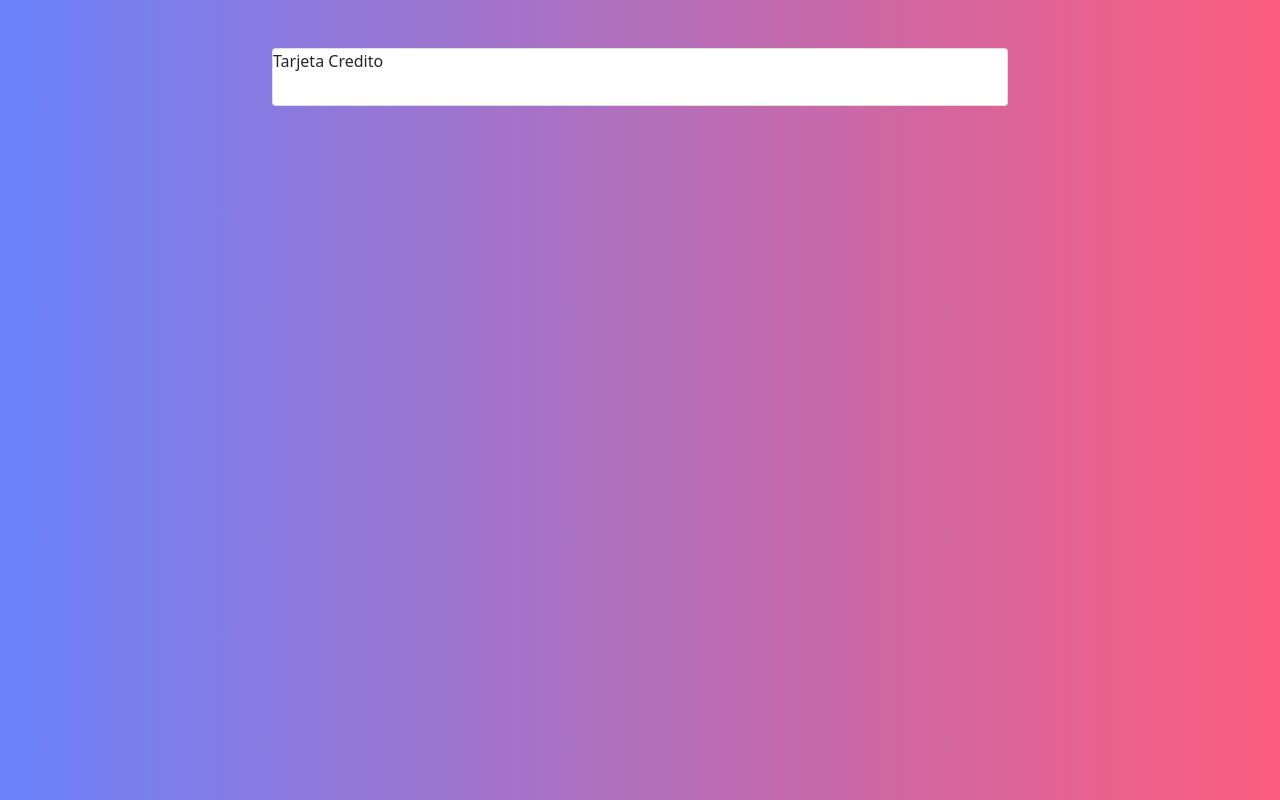
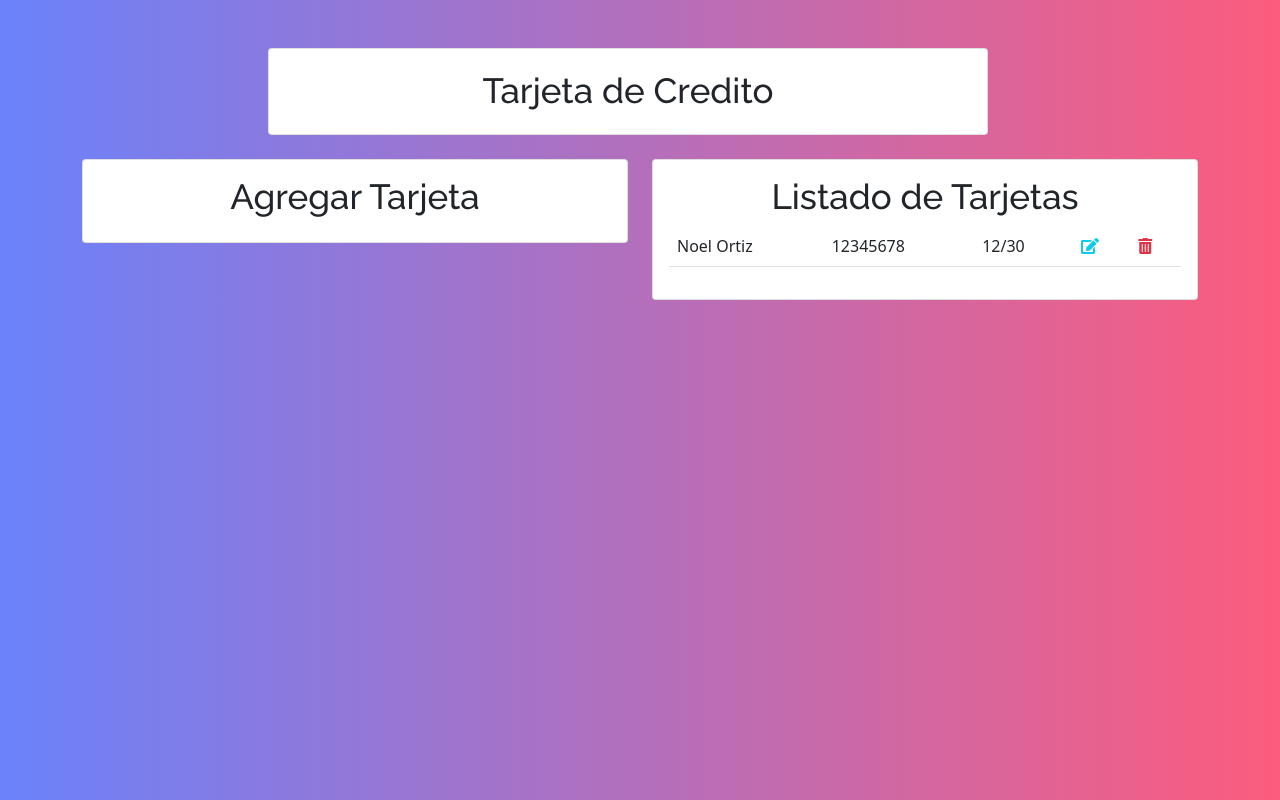
Before and after one commit to NoelDevs17/FeTarjetaCredito, an Angular app: page / in a window 1280 px wide. Built offline with nearby package versions, Linux system fonts and the light colour scheme.

Commit message:
agragando vista para componentes

```diff
--- a/src/app/components/tarjeta-credito/tarjeta-credito.component.css
+++ b/src/app/components/tarjeta-credito/tarjeta-credito.component.css
@@ -0,0 +1,3 @@
+.fas {
+    cursor: pointer;
+}
--- a/src/app/components/tarjeta-credito/tarjeta-credito.component.html
+++ b/src/app/components/tarjeta-credito/tarjeta-credito.component.html
@@ -1,13 +1,45 @@
 <div class="container mt-5">
+  <div class="row">
     <div class="row">
+      <div class="col-lg-8 offset-lg-2">
+        <div class="card">
+          <div class="card-body ">
+           <div class="titulo">Tarjeta de Credito</div>
+          </div>
+        </div>
+      </div>
+    </div>
+  </div>
 
+  <div class="row mt-4">
+      <div class="col-lg-6">
+          <div class="card">
+              <div class="card-body">
+                  <h5 class="titulo">Agregar Tarjeta</h5>
+              </div>
+          </div>
+      </div>
+      <div class="col-lg-6">
+        <div class="card">
+            <div class="card-body">
+                <h5 class="titulo">Listado de Tarjetas</h5>
+                <table class="table">
+                    <tbody>
+                        <tr>
+                            <td>Noel Ortiz</td>
+                            <td>12345678</td>
+                            <td>12/30</td>
+                            <td>
+                                <i class="fas fa-edit  text-info"></i>
+                            </td>
+                            <td>
+                                <i class="fas fa-trash-alt text-danger"></i>
+                            </td>
+                        </tr>
+                    </tbody>
+                </table>
+            </div>
+        </div>
+      </div>
+  </div>
 </div>
-<div class="row">
-<div class="col-lg-8 offset-lg-2">
-<div class="card"> Tarjeta Credito
-<div class="card-body text-center">
-
-</div>
-</div>
-</div>
-</div>
--- a/src/app/components/tarjeta-credito/tarjeta-credito.component.ts
+++ b/src/app/components/tarjeta-credito/tarjeta-credito.component.ts
@@ -7,6 +7,8 @@ import { Component, OnInit } from '@angular/core';
 })
 export class TarjetaCreditoComponent implements OnInit {
 
+
+
   constructor() { }
 
   ngOnInit(): void {
--- a/src/index.html
+++ b/src/index.html
@@ -2,10 +2,13 @@
 <html lang="en">
 <head>
   <meta charset="utf-8">
-  <title>FeTarjetaCredito</title>
+  <title>App Tarjeta de Credito</title>
   <base href="/">
   <meta name="viewport" content="width=device-width, initial-scale=1">
   <link rel="icon" type="image/x-icon" href="favicon.ico">
+  <link href="https://fonts.googleapis.com/css2?family=Libre+Baskerville&family=Raleway:wght@100;500&display=swap" rel="stylesheet">
+  <link rel="stylesheet" href="https://pro.fontawesome.com/releases/v5.10.0/css/all.css" integrity="sha384-AYmEC3Yw5cVb3ZcuHtOA93w35dYTsvhLPVnYs9eStHfGJvOvKxVfELGroGkvsg+p" crossorigin="anonymous"/>
+
 </head>
 <body>
   <app-root></app-root>
--- a/src/styles.css
+++ b/src/styles.css
@@ -4,3 +4,10 @@ body{
 background: -webkit-linear-gradient(to right, #6A82FB, #FC5C7D);  /* Chrome 10-25, Safari 5.1-6 */
 background: linear-gradient(to right, #6A82FB, #FC5C7D); /* W3C, IE 10+/ Edge, Firefox 16+, Chrome 26+, Opera 12+, Safari 7+ */
 }
+
+.titulo {
+    font-family: 'Libre Baskerville', serif;
+    font-family: 'Raleway', sans-serif;
+    text-align: center;
+    font-size: 35px;
+}
```
